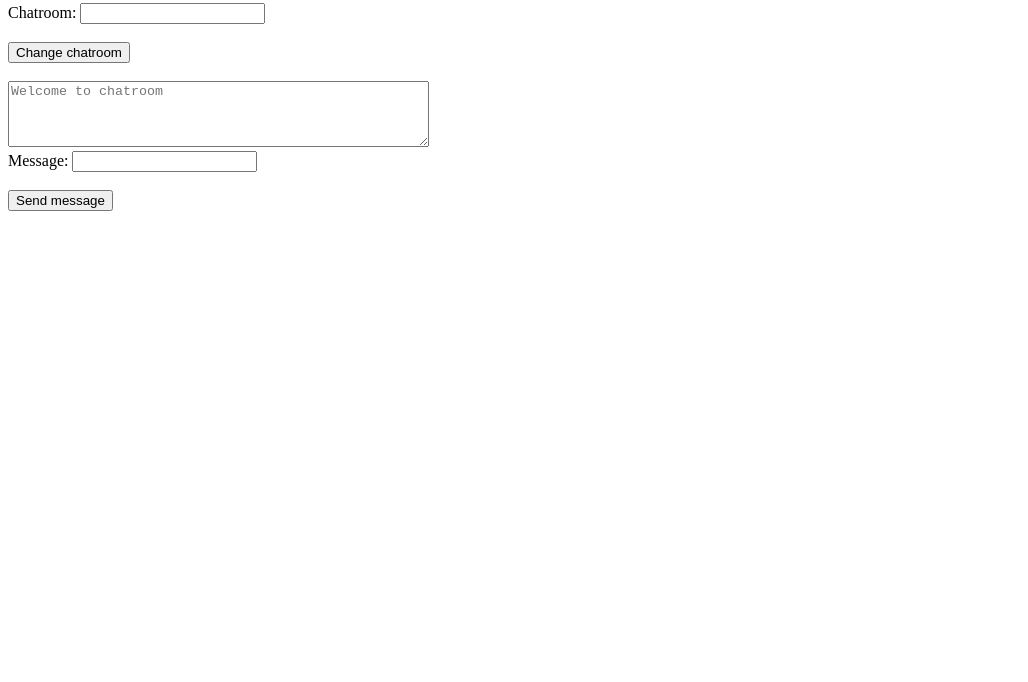
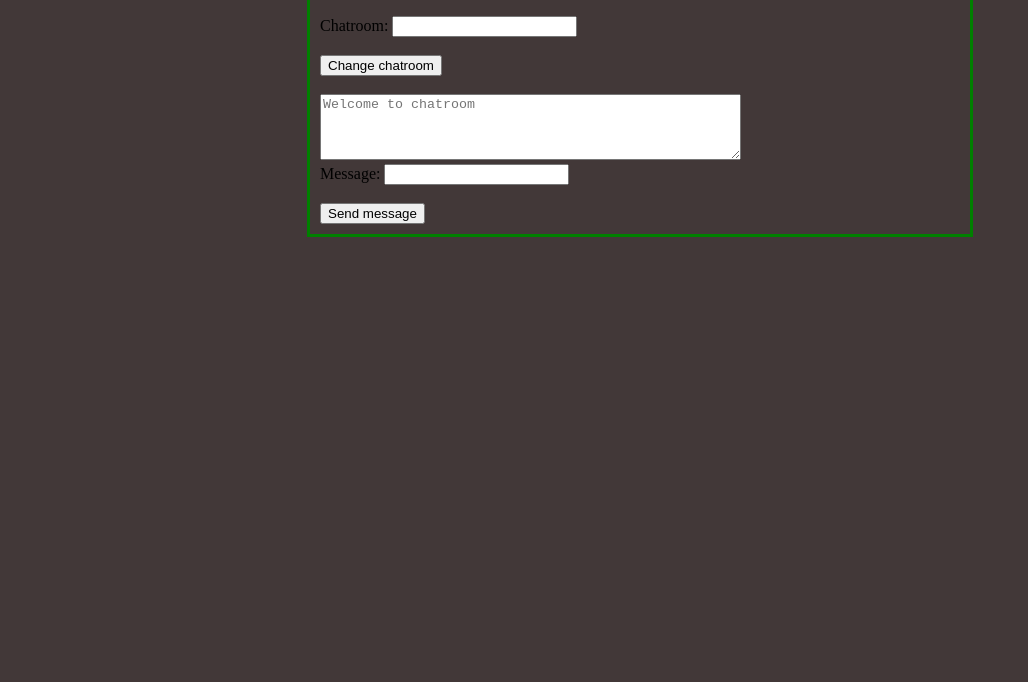
Before and after one commit to ViniciusDadalte/realchat, a plain HTML site: page frontend/index.html in a window 1280 px wide. Shown: the part 118-800 px from the top of the page, without its empty margins (0-1028 px from the left). Drawn offline with Linux system fonts and the light colour scheme.

Commit message:
Coloquei o endereço do WS numa variavel no arquivo main.js e fiz alguns ajustes no index.html

```diff
--- a/frontend/index.html
+++ b/frontend/index.html
@@ -3,7 +3,7 @@
 <html lang="pt-br">
   <head>
     <title>Real Chat</title>
-    <link rel="stylesheet" href="style.css">
+    <link rel="stylesheet" href="styles.css">
   </head>
 
   <body>
--- a/frontend/main.js
+++ b/frontend/main.js
@@ -22,6 +22,7 @@ window.onload = function () {
 
   if (window["WebSocket"]) {
     console.log("supports websockets"); // connect to WS
+    conn = new WebSocket(`ws://${document.location.host}/ws`)
   } else {
     alert('Browser does not support websockets')
   }
```
